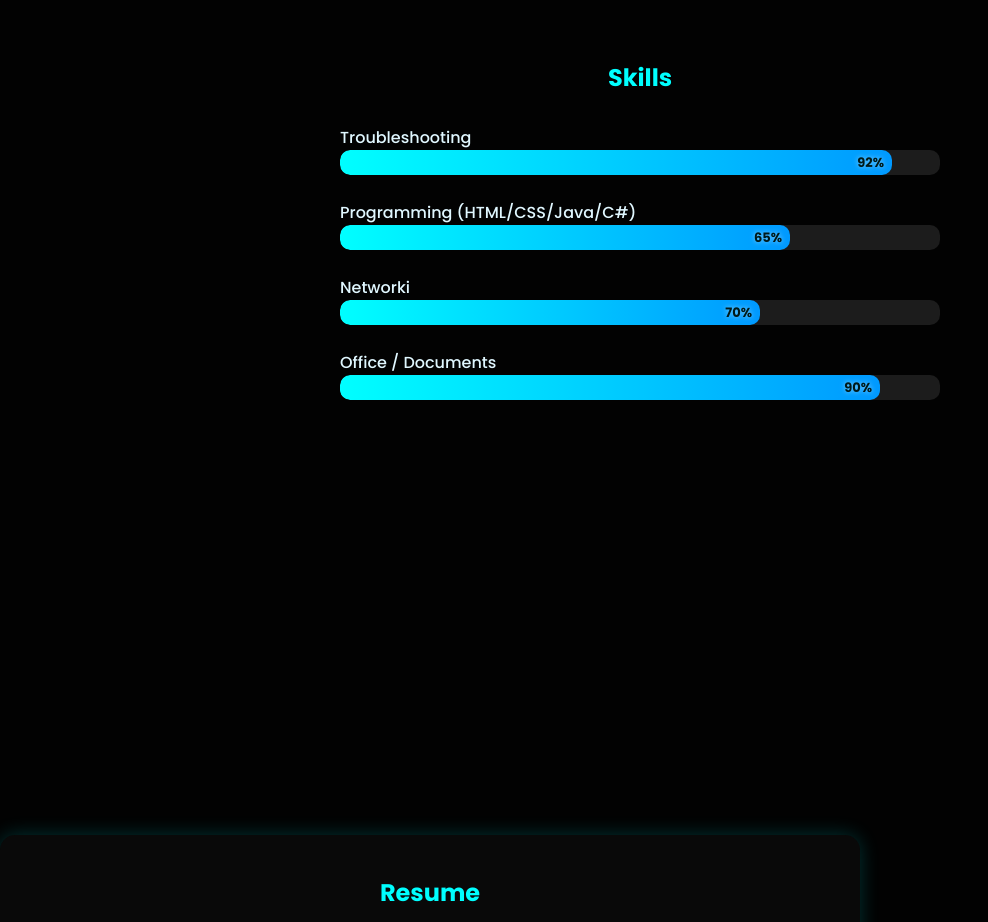
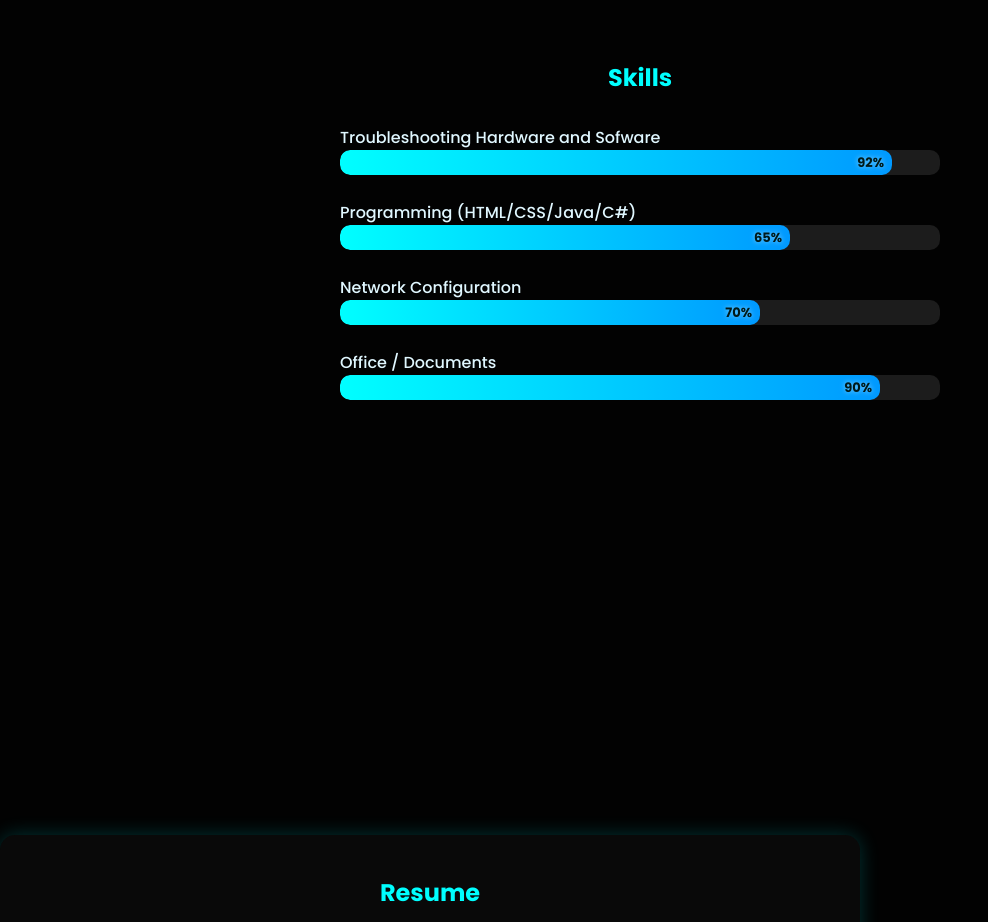
Before and after one commit to IamVincent006/gelo-portfolio, a plain HTML site: page index.html in a window 1280 px wide. Shown: the part 1640-2562 px from the top of the page, without its empty margins (0-988 px from the left). Drawn offline with Linux system fonts and the light colour scheme.

Commit message:
Update index.html

```diff
--- a/index.html
+++ b/index.html
@@ -44,7 +44,7 @@
     <h2>Skills</h2>
     <div class="skills-container">
       <div class="skill">
-        <p>Troubleshooting</p>
+        <p>Troubleshooting Hardware and Sofware</p>
         <div class="bar"><span data-width="92%">92%</span></div>
       </div>
       <div class="skill">
@@ -52,7 +52,7 @@
         <div class="bar"><span data-width="75%">65%</span></div>
       </div>
       <div class="skill">
-        <p>Networki</p>
+        <p>Network Configuration</p>
         <div class="bar"><span data-width="70%">70%</span></div>
       </div>
       <div class="skill">
```
